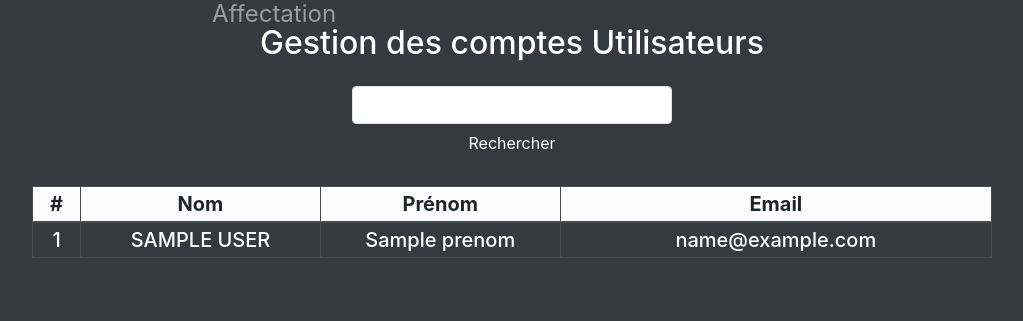
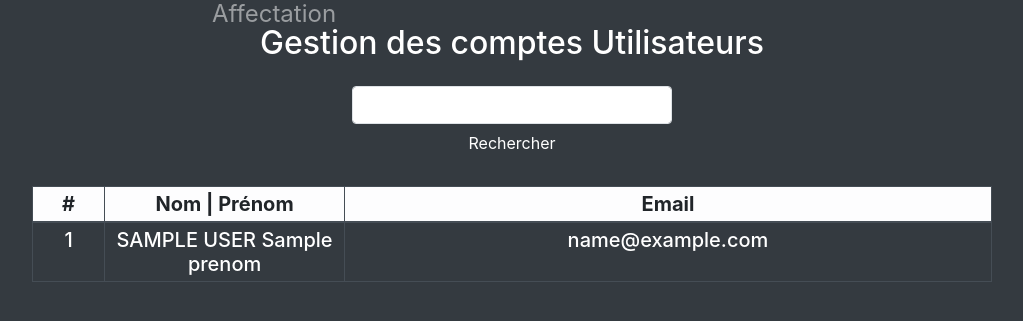
Before and after one commit to Whavi/App_gestion, a Symfony app: template templates/pages/user/utilisateur.html.twig in a window 1280 px wide. Shown: the part 56-377 px from the top of the page, without its empty margins (128-1151 px from the left). Run offline with Twig, Linux system fonts and the light colour scheme; the template is opened without the code that fills it: most values are stand-ins (such as "Sample title", 1, 10 or a date in 2020); form fields are guessed from the names that the template uses; some libraries are stand-ins or nearby versions.

Commit message:
add uper name and change table

```diff
--- a/templates/pages/user/collaborateur.html.twig
+++ b/templates/pages/user/collaborateur.html.twig
@@ -20,7 +20,7 @@
     </div>
     <div class="d-flex flex-row mx-auto col-9 ">
       <div class="ml-auto">
-    <a href="{{path ("user_gestion_newItemCollaborateur")}}" class="btn btn-primary border-width-2 d-none d-lg-inline-block"></span>Create new collaborateur</a>
+    <a href="{{path ("user_gestion_newItemCollaborateur")}}" class="btn btn-primary border-width-2 d-none d-lg-inline-block"></span>New Collaborateur</a>
   </div>
 </div>
 
@@ -57,7 +57,7 @@
         <div class="modal-dialog modal-dialog-centered">
             <div class="modal-content bg-dark">
                 <div class="modal-header">
-                    <h5 class="modal-title" id="exampleModalLabel">Détails de l'attribution</h5>
+                    <h5 class="modal-title" id="exampleModalLabel">Détails du collaborateur</h5>
                     <button type="button" class="close" data-dismiss="modal" aria-label="Close"> <span aria-hidden="true">&times;</span></button>
                 </div>
                 <div class="modal-body">
--- a/templates/pages/user/departement.html.twig
+++ b/templates/pages/user/departement.html.twig
@@ -19,7 +19,7 @@
 {% if is_granted('ROLE_ADMIN') %}
   <div class="d-flex flex-row mx-auto col-9 ">
     <div class="ml-auto">
-      <a href="{{path ("user_gestion_newItemDepartement")}}" class="btn btn-primary border-width-2 d-none d-lg-inline-block"></span>New departement</a>
+      <a href="{{path ("user_gestion_newItemDepartement")}}" class="btn btn-primary border-width-2 d-none d-lg-inline-block"></span>New Departement</a>
     </div>
   </div>
 {%endif%}
@@ -50,7 +50,7 @@
         <div class="modal-dialog modal-dialog-centered">
             <div class="modal-content bg-dark">
                 <div class="modal-header">
-                    <h5 class="modal-title" id="exampleModalLabel">Détails des départements</h5>
+                    <h5 class="modal-title" id="exampleModalLabel">Détails du département</h5>
                     <button type="button" class="close" data-dismiss="modal" aria-label="Close"> <span aria-hidden="true">&times;</span></button>
                 </div>
                 <div class="modal-body">
--- a/templates/pages/user/home.html.twig
+++ b/templates/pages/user/home.html.twig
@@ -20,7 +20,7 @@
     <div class="d-flex flex-row mx-auto col-9 ">
       <div class="ml-auto">
 
-    <a href="{{path ("user_gestion_newItemProduct")}}" class="btn btn-primary border-width-2 d-none d-lg-inline-block"></span>Create new product</a>
+    <a href="{{path ("user_gestion_newItemProduct")}}" class="btn btn-primary border-width-2 d-none d-lg-inline-block"></span>New Product</a>
 
   </div>
 </div>
--- a/templates/pages/user/utilisateur.html.twig
+++ b/templates/pages/user/utilisateur.html.twig
@@ -22,7 +22,7 @@
 {% if is_granted('ROLE_ADMIN') %}
     <div class="d-flex flex-row mx-auto col-9 ">
       <div class="ml-auto">
-    <a href="{{path ("user_gestion_newItemUser")}}" class="btn btn-primary border-width-2 d-none d-lg-inline-block"></span>Create new account</a>
+    <a href="{{path ("user_gestion_newItemUser")}}" class="btn btn-primary border-width-2 d-none d-lg-inline-block"></span>New Account</a>
 
   </div>
 </div>
@@ -32,8 +32,7 @@
     <thead class= "table table-light">
           <tr>
             <th class ="w-10">#</th>
-            <th class ="w-25">Nom</th>
-            <th class ="w-25">Prénom</th>
+            <th class ="w-25">Nom | Prénom</th>
             <th class ="w-auto">Email</th>
           </tr>
         </thead>
@@ -45,9 +44,8 @@
       {%else%}
       {{user.id}}
       {%endif%}
-      </td>
-      <td>{{user.nom |upper}}</td>
-      <td>{{user.prenom}}</td>
+     </td>
+     <td>{{user.nom |upper}} {{user.prenom}}</td>
       <td>{{user.email}}</td>
     </tr>
     {% endfor %}
@@ -58,7 +56,7 @@
         <div class="modal-dialog modal-dialog-centered">
             <div class="modal-content bg-dark">
                 <div class="modal-header">
-                    <h5 class="modal-title" id="exampleModalLabel">Détails des utilisateurs</h5>
+                    <h5 class="modal-title" id="exampleModalLabel">Détails de l'utilisateur</h5>
                     <button type="button" class="close" data-dismiss="modal" aria-label="Close"> <span aria-hidden="true">&times;</span></button>
                 </div>
                 <div class="modal-body">
```
